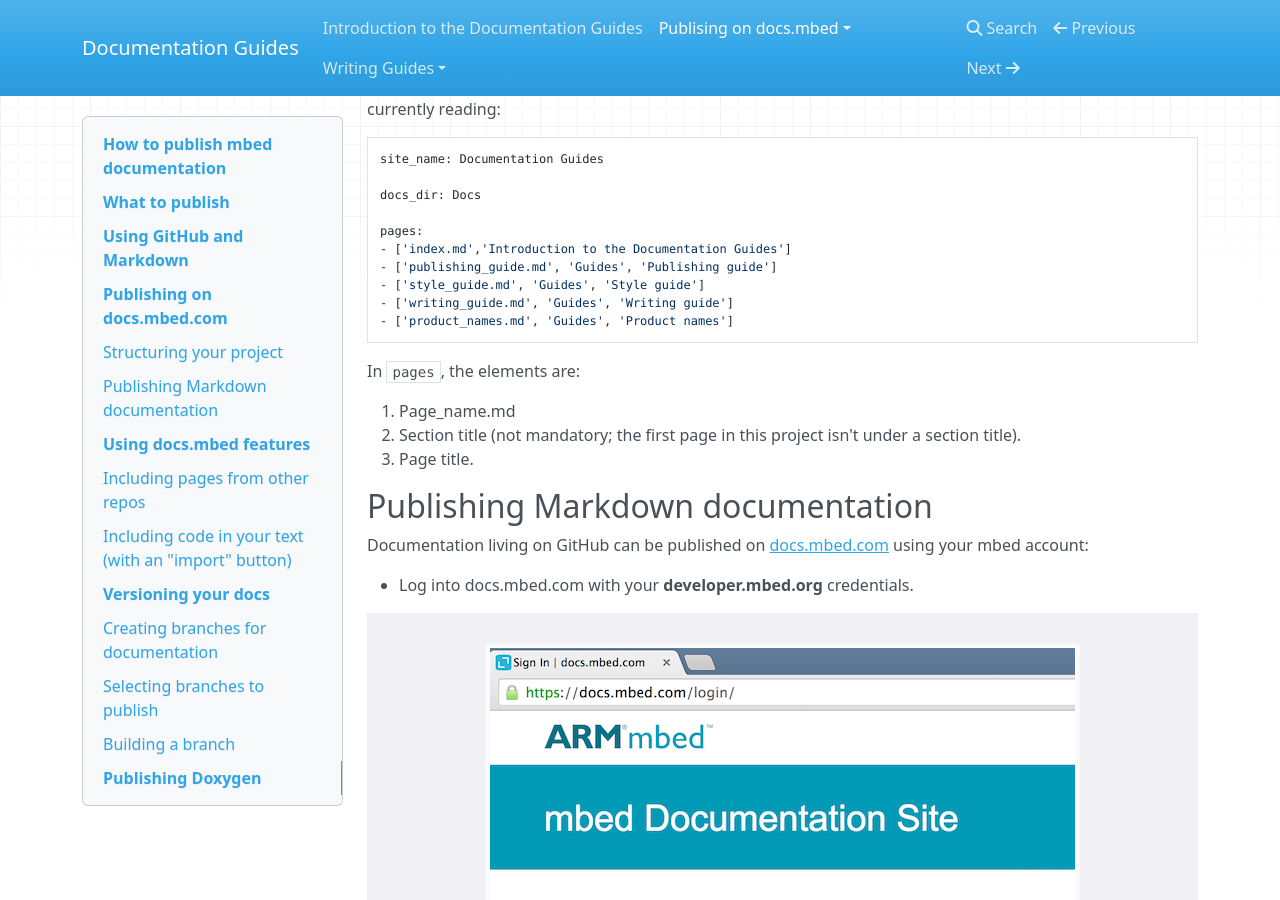
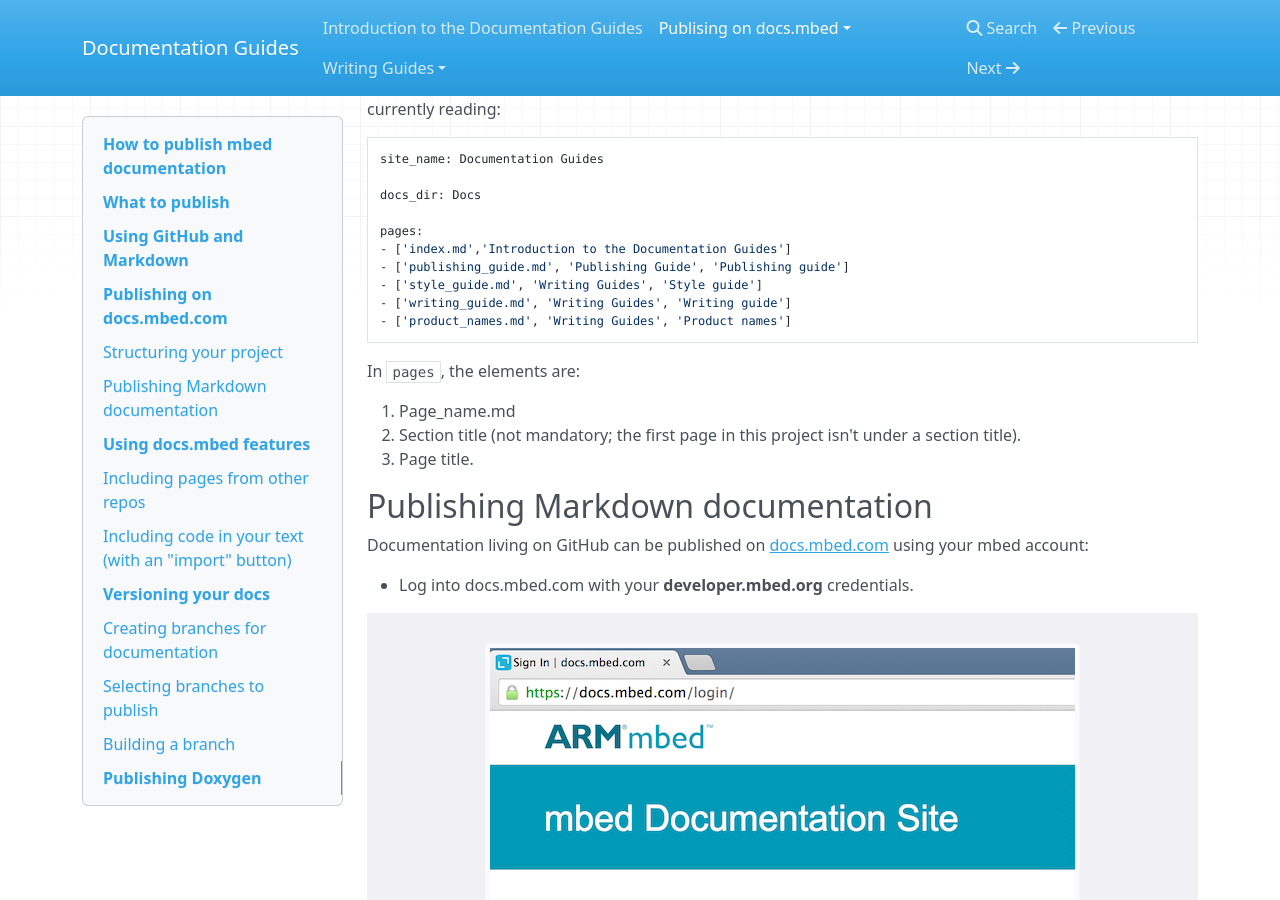
Before and after one commit to JoeTheGuitarist/documentation_docs, an MkDocs documentation site: the page built from Docs/publishing_guide.md, in a window 1280 px wide and 900 px high, scrolled down 1003 px. Built offline with MkDocs 1.6.1, drawn with Linux system fonts in a browser that asks for light colours; nearby versions of some CDN libraries; old or Windows-style settings are respelled for this version of MkDocs.

Commit message:
Reflecting the new YML
Otherwise the example and the ToC don't look the same, and that's confusing

````diff
--- a/Docs/publishing_guide.md
+++ b/Docs/publishing_guide.md
@@ -45,10 +45,10 @@ docs_dir: Docs
 
 pages:
 - ['index.md','Introduction to the Documentation Guides']
-- ['publishing_guide.md', 'Guides', 'Publishing guide']
-- ['style_guide.md', 'Guides', 'Style guide']
-- ['writing_guide.md', 'Guides', 'Writing guide']
-- ['product_names.md', 'Guides', 'Product names']
+- ['publishing_guide.md', 'Publishing Guide', 'Publishing guide']
+- ['style_guide.md', 'Writing Guides', 'Style guide']
+- ['writing_guide.md', 'Writing Guides', 'Writing guide']
+- ['product_names.md', 'Writing Guides', 'Product names']
 ```
 
 In ``pages``, the elements are:
````
